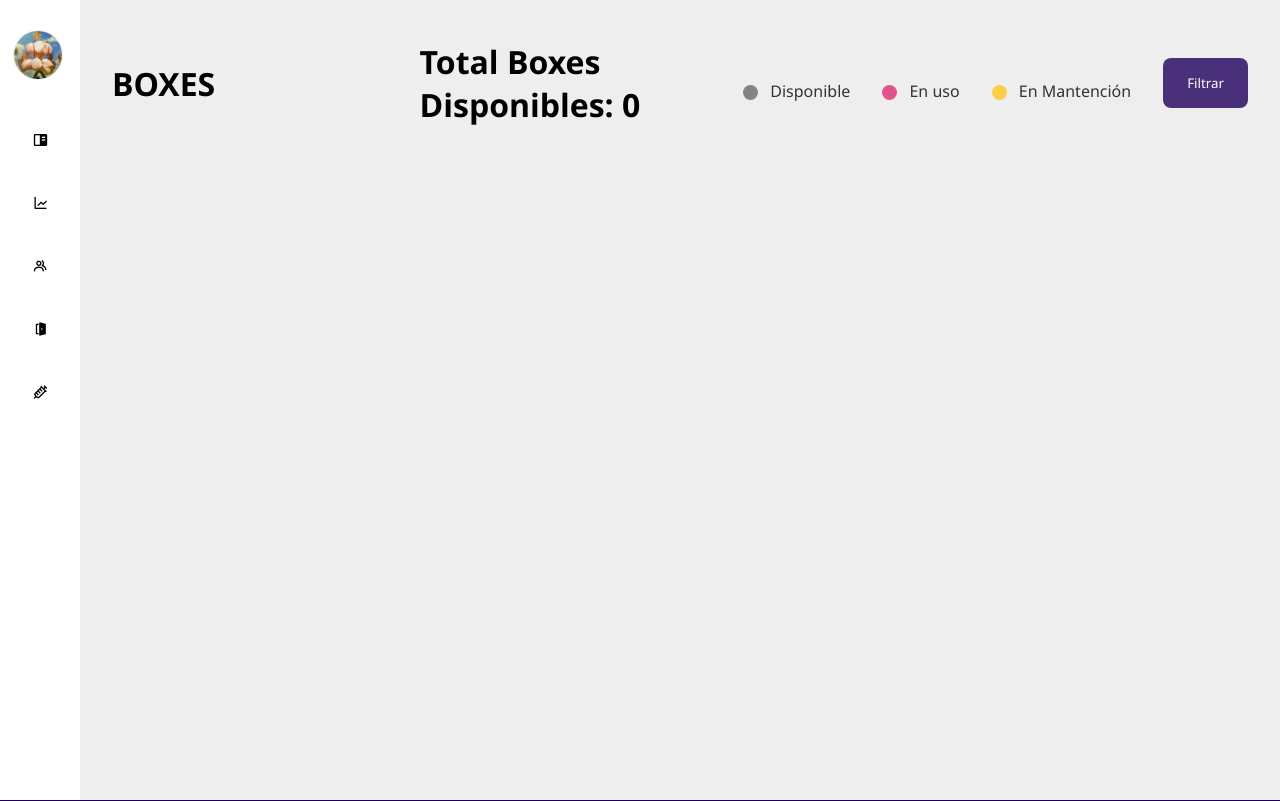
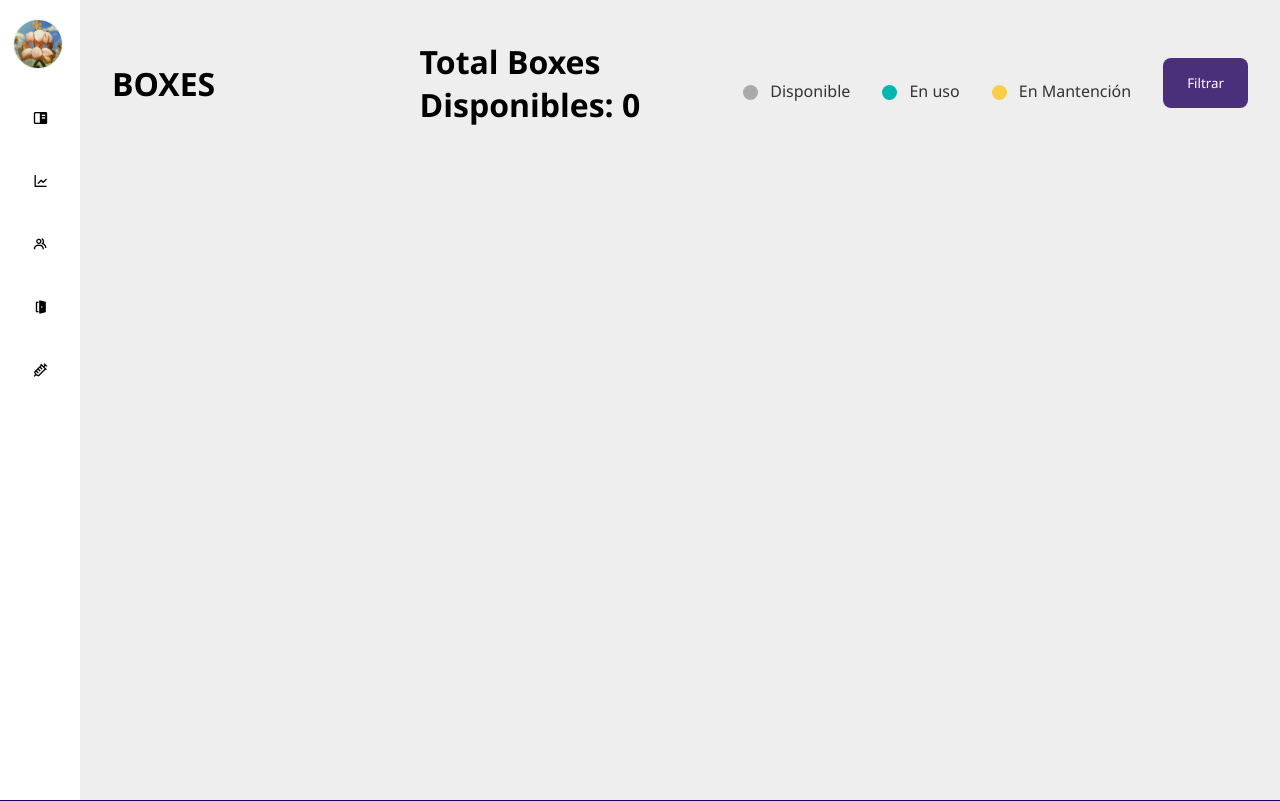
Before and after one commit to Benjasncz2/prueba-aws, a Django app: page /home/ in a window 1280 px wide. Shown: the part 61-862 px from the top of the page. Run offline with Django 5.2, Linux system fonts and the light colour scheme; data that the repository does not hold is empty.

Commit message:
Cambios de colores de los boxes en uso.
uwu nya

```diff
--- a/proyecto/myapp/static/css/estilo.css
+++ b/proyecto/myapp/static/css/estilo.css
@@ -30,7 +30,7 @@
 }
 .sidebar.active ~ .main-content {
     left: 250px;
-    width: calc(100%-250px);
+    width: calc(100% - 250px);;
 }
 
 .sidebar.active{
@@ -248,11 +248,11 @@
 
 /* Colores según estado */
 .gray {
-    background-color: #666666c7;
+    background-color: #979797c7;
 }
 
 .red {
-    background-color: #db1866b7;
+    background-color: #05b5af;
 }
 
 .yellow {
@@ -467,6 +467,6 @@
     vertical-align: middle;
 }
 
-.color-circulo.gray { background-color: #666666c7; }
-.color-circulo.red { background-color: #db1866b7; }
+.color-circulo.gray { background-color: #979797c7; }
+.color-circulo.red { background-color: #05b5af; }
 .color-circulo.yellow { background-color: #ffc107b7; }
--- a/proyecto/myapp/templates/home.html
+++ b/proyecto/myapp/templates/home.html
@@ -21,7 +21,7 @@
         <div class="user">
             <img src="{% static 'images/foto_perfil_image.png' %}" alt="me" class="user_img">
             <div>
-                <p class="bold">Banja el mejor</p>
+                <p class="bold">Elmer Figueroa</p>
                 <p>Admin</p>
             </div>
         </div>
@@ -116,6 +116,7 @@
         </div>
     {% endfor %}
     </div>
+</body>
 <footer>
     <div class="main_footer">
         <div class="grupo1">
@@ -144,7 +145,6 @@
         </div>
     </div>
 </footer>
-</body>
 
 <script>
     let btn =  document.querySelector('#btn')
```
Lines whose indentation alone changed are shown as unchanged.
